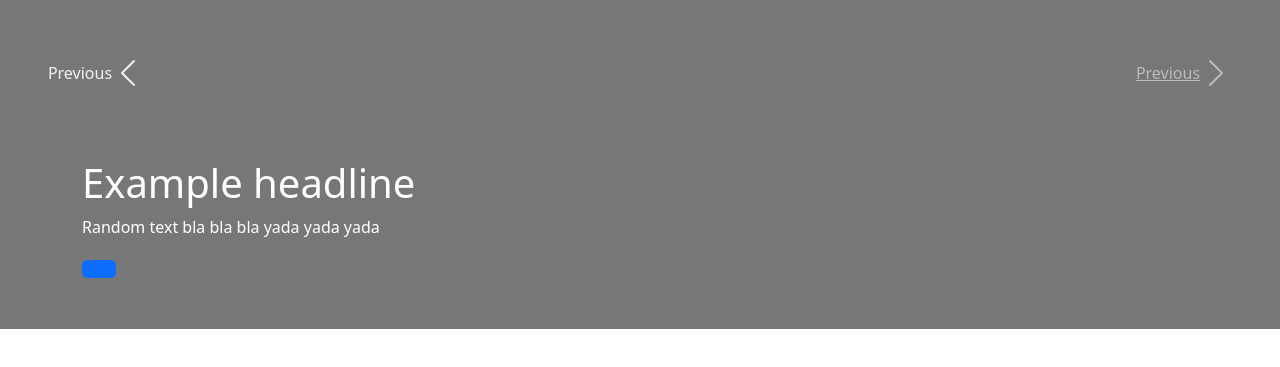
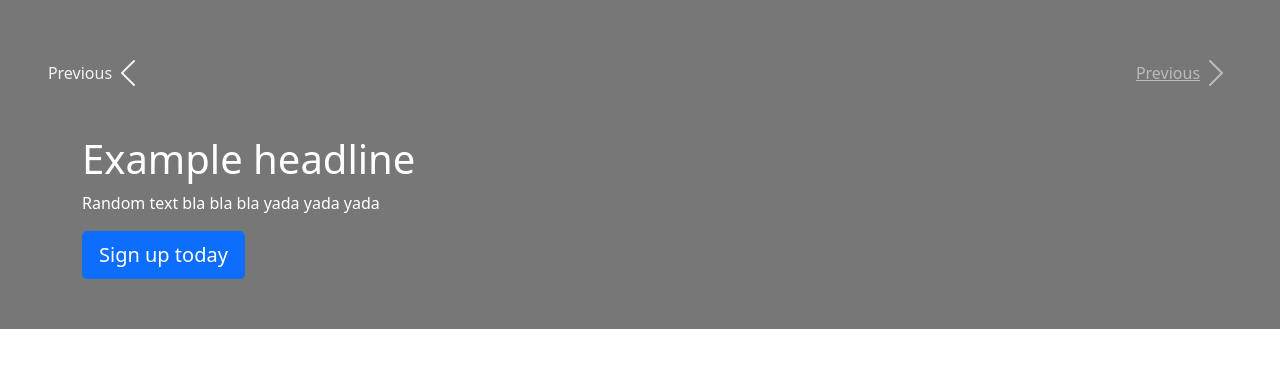
Before and after one commit to VladBurlacu/carousel, a plain HTML site: page index.html in a window 1280 px wide. Shown: the part 183-550 px from the top of the page. Drawn offline with nearby package versions, Linux system fonts and the light colour scheme.

Commit message:
small changes

```diff
--- a/index.html
+++ b/index.html
@@ -40,14 +40,14 @@
             <div class="container">
                 <h1>Example headline</h1>
                 <p>Random text bla bla bla yada yada yada</p>
-                <a href="#" class="btn btn-lg btn-primary"></a>
+                <a href="#" class="btn btn-lg btn-primary">Sign up today</a>
             </div>
         </div>
         <div class="carousel-item">
             <div class="container">
                 <h1>Example headline</h1>
                 <p>Random text bla bla bla yada yada yada</p>
-                <a href="#" class="btn btn-lg btn-primary"></a>
+                <a href="#" class="btn btn-lg btn-primary"> Sign up today</a>
             </div>
         </div>
     </div>
```
